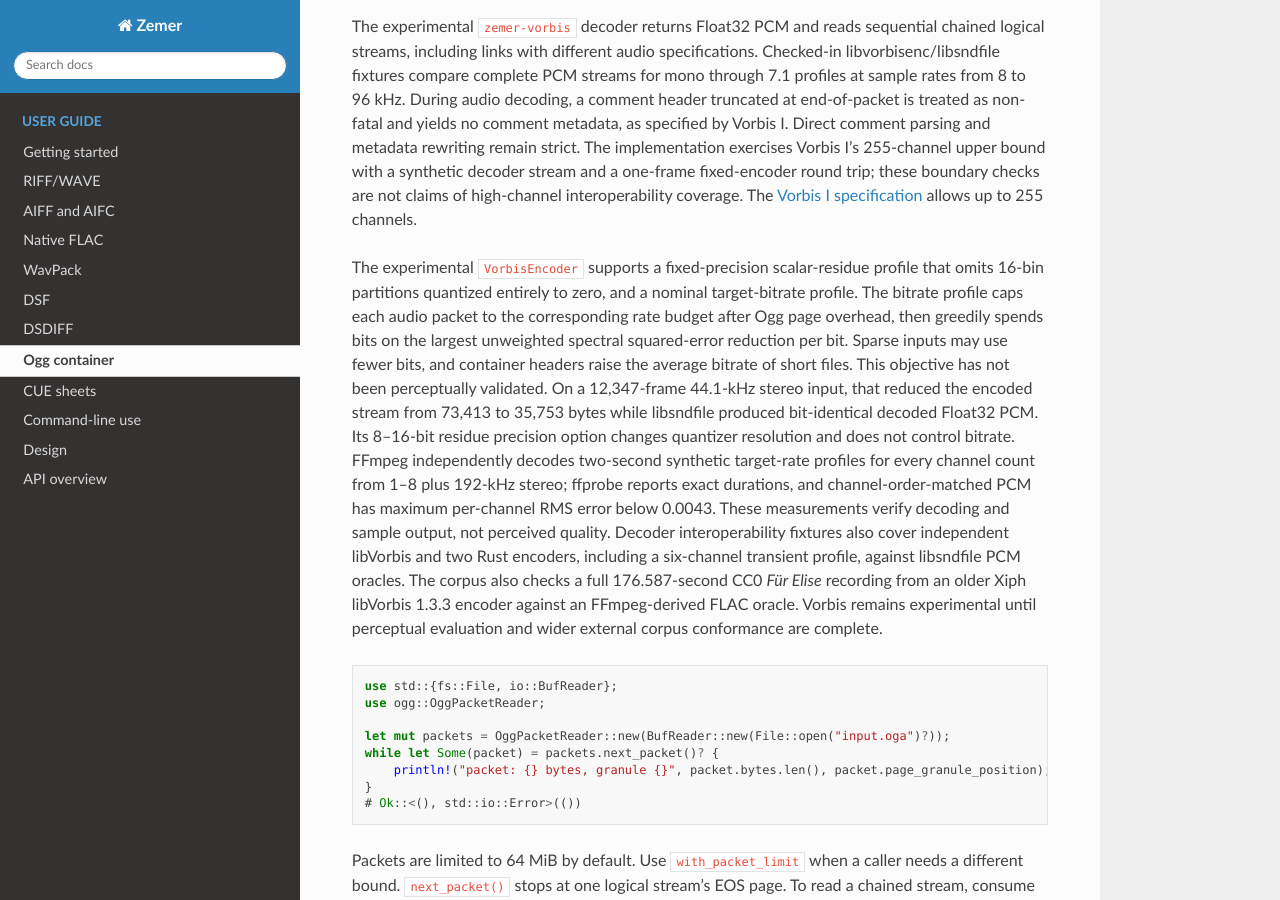
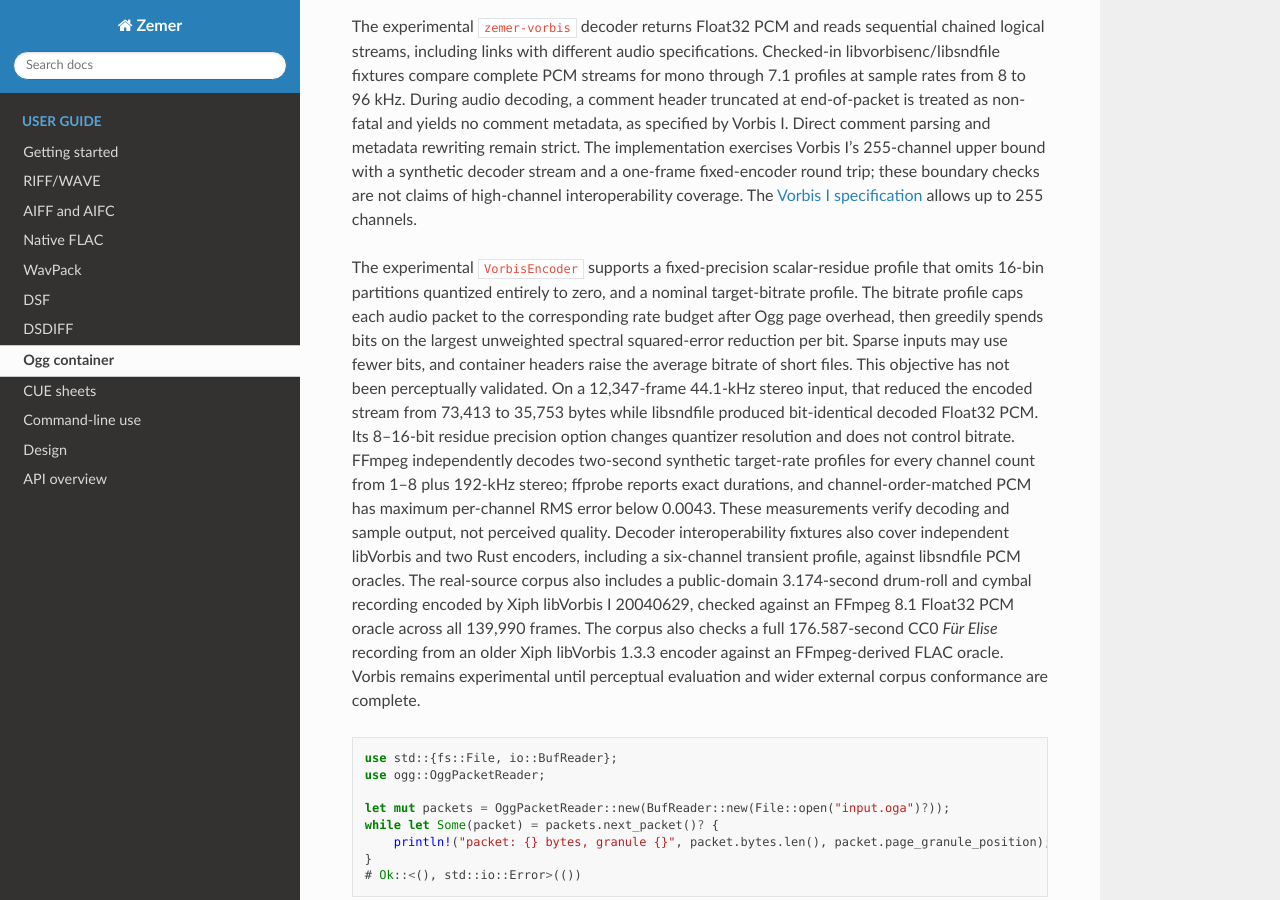
Before and after one commit to neko941/zemer, a Sphinx documentation site: the page built from docs/ogg.rst, in a window 1280 px wide and 900 px high, scrolled down 411 px. Built offline with Sphinx 7.4.7 and the Read the Docs theme 3.1.0, drawn with Linux system fonts in a browser that asks for light colours.

Commit message:
test(vorbis): add percussion decode oracle

```diff
--- a/docs/ogg.rst
+++ b/docs/ogg.rst
@@ -44,6 +44,9 @@
 perceived quality. Decoder interoperability fixtures also cover independent
 libVorbis and two Rust encoders, including a six-channel transient profile,
 against libsndfile PCM oracles.
+The real-source corpus also includes a public-domain 3.174-second drum-roll
+and cymbal recording encoded by Xiph libVorbis I 20040629, checked against an
+FFmpeg 8.1 Float32 PCM oracle across all 139,990 frames.
 The corpus also checks a full 176.587-second CC0 *Für Elise* recording from
 an older Xiph libVorbis 1.3.3 encoder against an FFmpeg-derived FLAC oracle.
 Vorbis remains experimental until perceptual evaluation and wider external
```
Also changed, not shown: README.ai.md (+1 -1 lines), README.md (+1 -1 lines), ROADMAP.md (+1 -1 lines), 4 other files.
